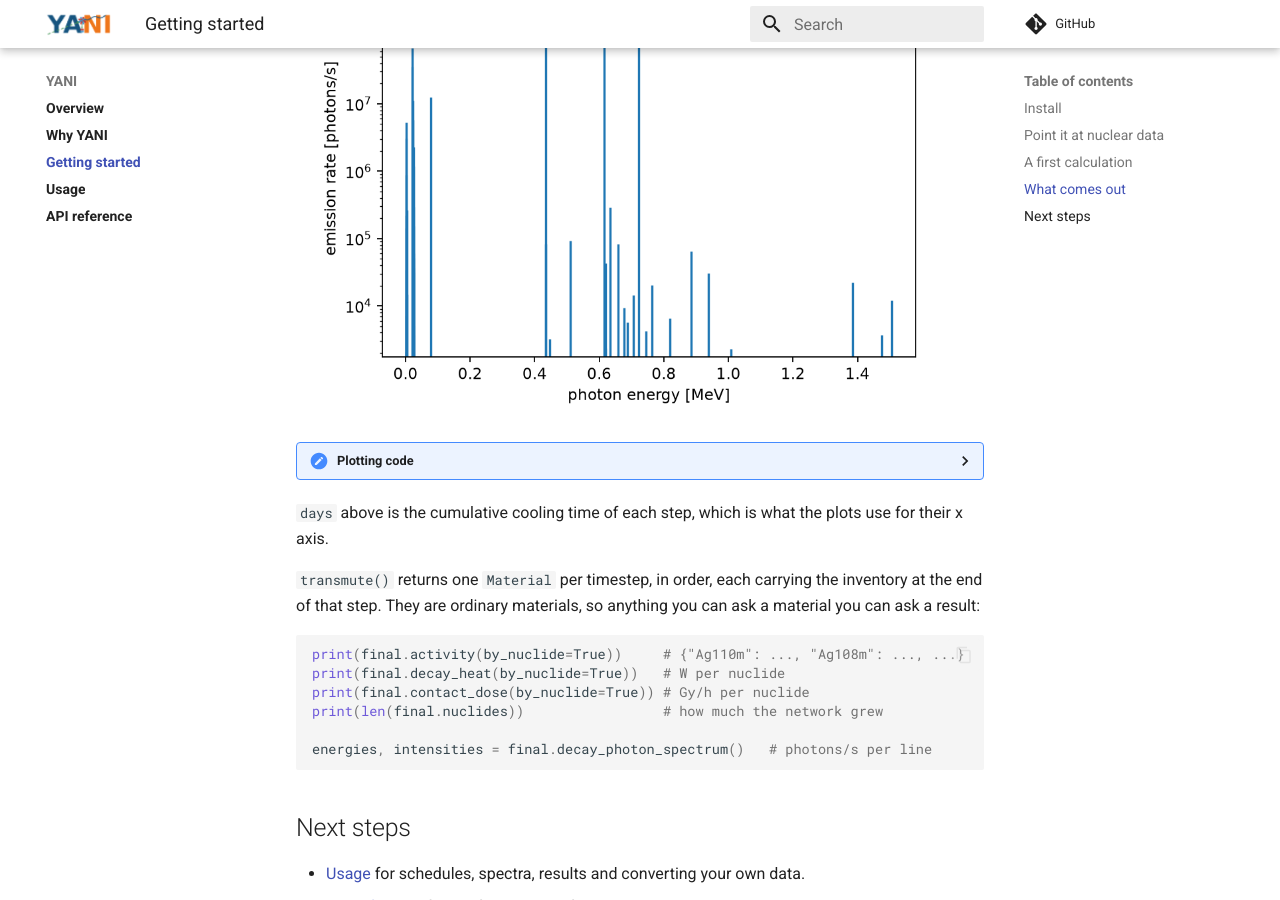
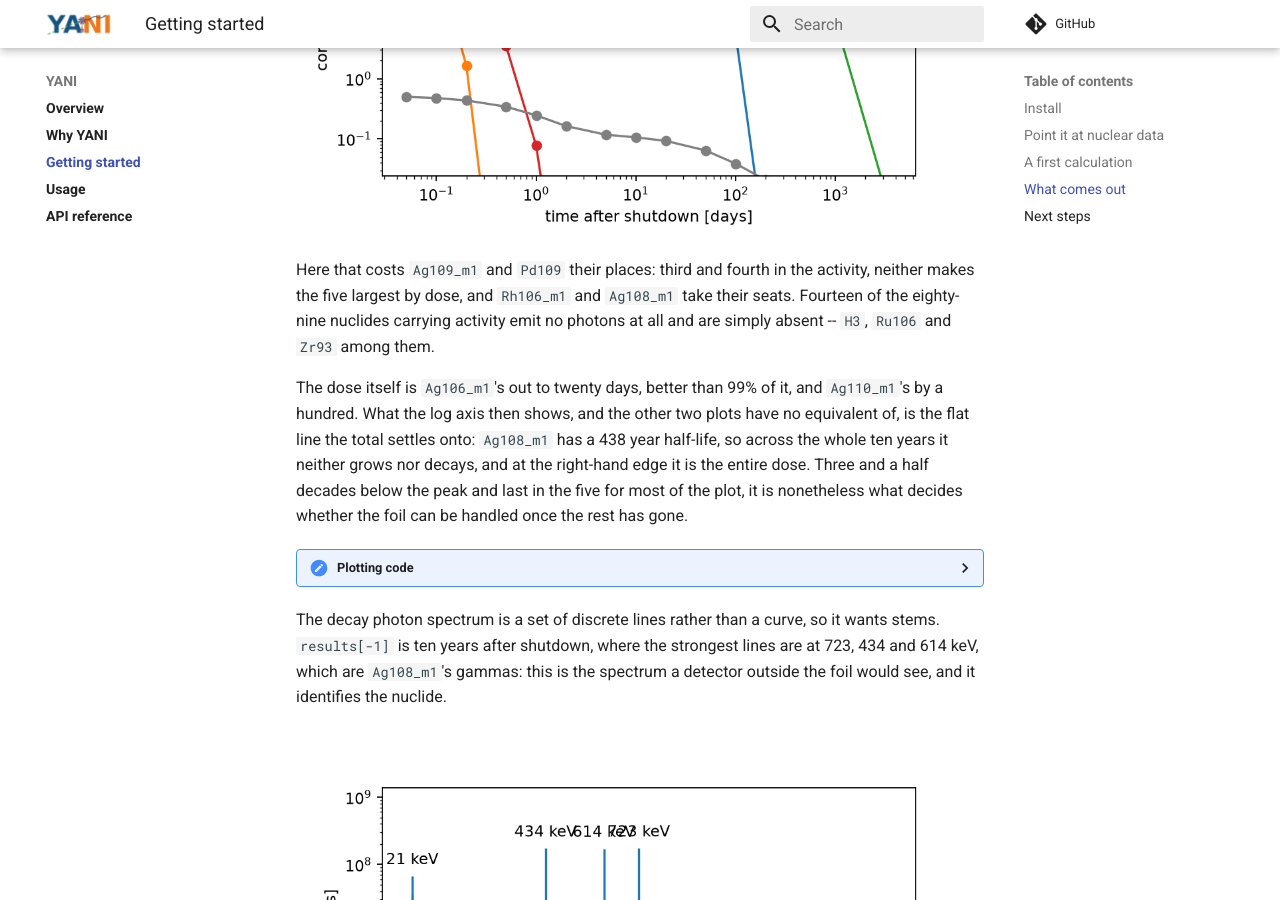
Before and after one commit to fusion-neutronics/yani, an MkDocs documentation site: the page built from docs/getting_started.md, in a window 1280 px wide and 900 px high, scrolled down 4479 px. Built offline with MkDocs 1.6.1 and Material for MkDocs 9.7.7, drawn with Linux system fonts in a browser that asks for light colours; comment, search, counter and statistics services are not loaded.

Commit message:
Add the contact dose figure to the worked example
The contact dose section carried its plotting code but no figure, so it was
the one section of the four making no claim about which nuclide dominates
and when. Re-runs the page's own silver foil example under the tendl-2025
settings the page documents, saves what the section's code produces, and
writes the prose from the curve.

What the run shows: only the gamma emitters reach the dose, so Ag109_m1 and
Pd109 lose the third and fourth places they hold in the activity to Rh106_m1
and Ag108_m1, and fourteen of the eighty-nine nuclides carrying activity are
absent altogether. Ag106_m1 holds better than 99% of the dose out to twenty
days and Ag110_m1 has it by a hundred, but the feature the other two plots
have no equivalent of is the floor: Ag108_m1's 438 year half-life is flat
across the whole ten years, and at the right-hand edge it is the entire dose.

Closes #8.

Co-Authored-By: Claude Opus 5 <noreply@anthropic.com>
Claude-Session: https://claude.ai/code/session_01Syp5ssu14gQCCqoN5zPWk1

```diff
--- a/docs/getting_started.md
+++ b/docs/getting_started.md
@@ -201,6 +201,21 @@ reach it -- a nuclide that carries the activity without emitting photons drops
 out of this plot entirely, which is what makes the two curves worth reading side
 by side.
 
+![Contact dose rate of the foil, by nuclide, against cooling time](images/contact_dose.png)
+
+Here that costs `Ag109_m1` and `Pd109` their places: third and fourth in the
+activity, neither makes the five largest by dose, and `Rh106_m1` and `Ag108_m1`
+take their seats. Fourteen of the eighty-nine nuclides carrying activity emit no
+photons at all and are simply absent -- `H3`, `Ru106` and `Zr93` among them.
+
+The dose itself is `Ag106_m1`'s out to twenty days, better than 99% of it, and
+`Ag110_m1`'s by a hundred. What the log axis then shows, and the other two plots
+have no equivalent of, is the flat line the total settles onto: `Ag108_m1` has a
+438 year half-life, so across the whole ten years it neither grows nor decays,
+and at the right-hand edge it is the entire dose. Three and a half decades below
+the peak and last in the five for most of the plot, it is nonetheless what
+decides whether the foil can be handled once the rest has gone.
+
 <details>
 <summary>Plotting code</summary>
 
```
Also changed, not shown: docs/images/contact_dose.png (added).
